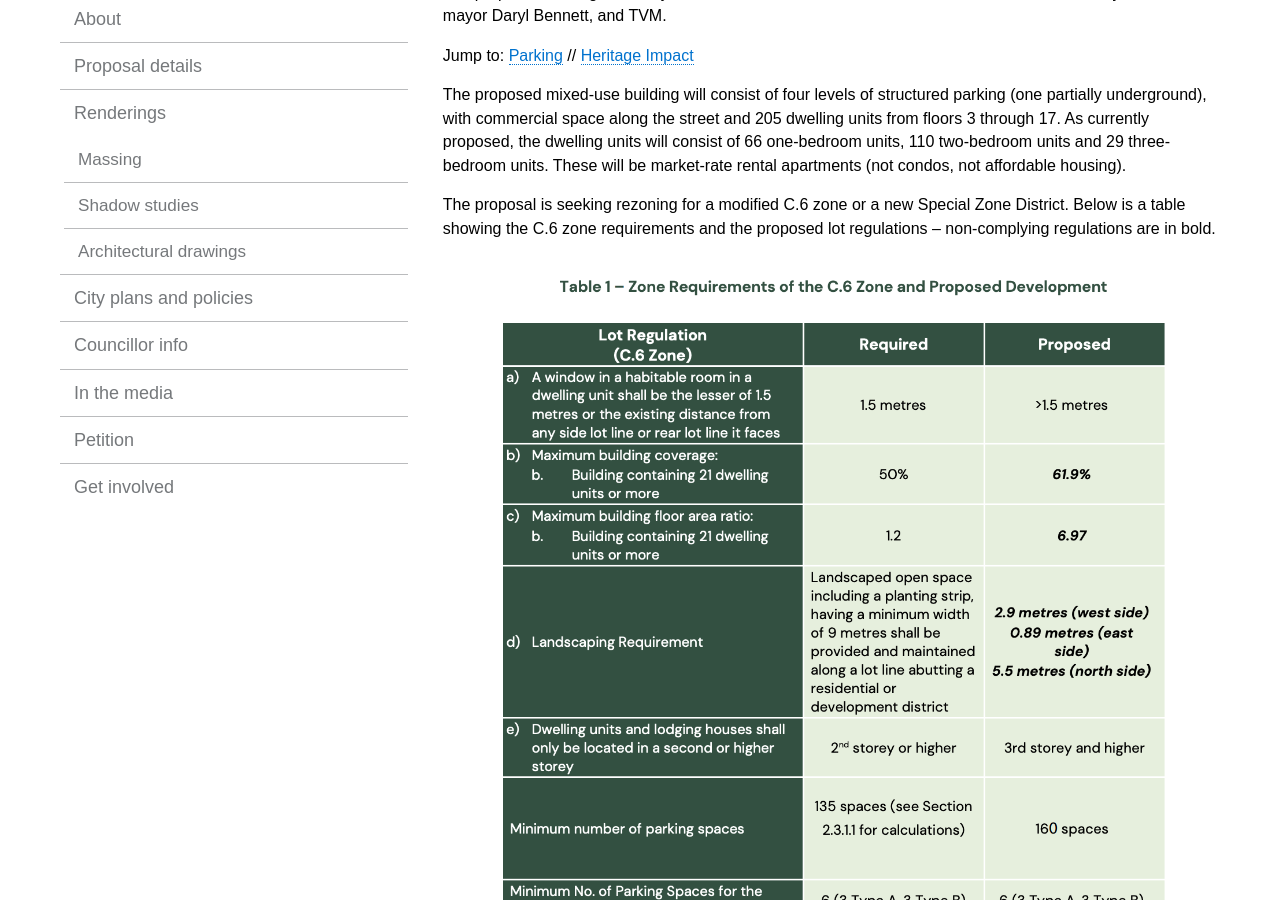
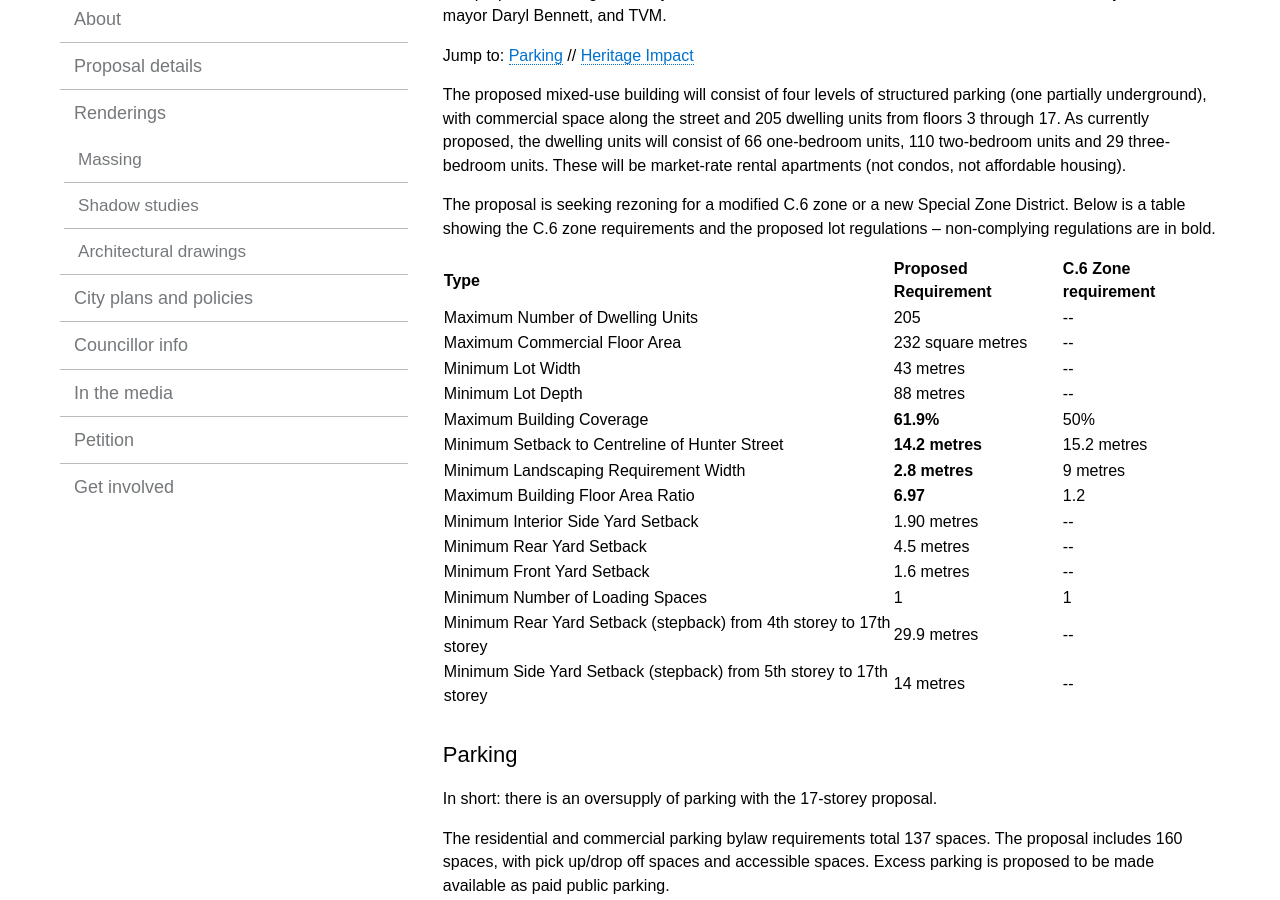
Before and after one commit to 90hunter/90HunterStE, a Jekyll site: the page built from _pages/proposal-details.md, in a window 1280 px wide and 900 px high, scrolled down 217 px. Built offline with Jekyll 4.4.1, drawn with Linux system fonts in a browser that asks for light colours.

Commit message:
update zoning

```diff
--- a/_pages/proposal-details.md
+++ b/_pages/proposal-details.md
@@ -10,7 +10,83 @@ The proposed mixed-use building will consist of four levels of structured parkin
 
 The proposal is seeking rezoning for a modified C.6 zone or a new Special Zone District. Below is a table showing the C.6 zone requirements and the proposed lot regulations -- non-complying regulations are in bold.
 
-<img src="/assets/img/zone_requirements.png" style="max-width:100%;height:auto;" alt="shadow impact study for the 17-storey building within the neighbourhood context">
+<table>
+    <tr>
+        <td><b>Type</b></td>
+        <td><b>Proposed Requirement</b></td>
+        <td><b>C.6 Zone requirement</b></td>
+    </tr>
+    <tr>
+        <td>Maximum Number of Dwelling Units</td>
+        <td>205</td>
+        <td>--</td>
+    </tr>
+    <tr>
+        <td>Maximum Commercial Floor Area</td>
+        <td>232 square metres</td>
+        <td>--</td>
+    </tr>
+    <tr>
+        <td>Minimum Lot Width</td>
+        <td>43 metres</td>
+        <td>--</td>
+    </tr>
+    <tr>
+        <td>Minimum Lot Depth</td>
+        <td>88 metres</td>
+        <td>--</td>
+    </tr>
+    <tr>
+        <td>Maximum Building Coverage</td>
+        <td><b>61.9%</b></td>
+        <td>50%</td>
+    </tr>
+    <tr>
+        <td>Minimum Setback to Centreline of Hunter Street</td>
+        <td><b>14.2 metres</b></td>
+        <td>15.2 metres</td>
+    </tr>
+    <tr>
+        <td>Minimum Landscaping Requirement Width</td>
+        <td><b>2.8 metres</b></td>
+        <td>9 metres</td>
+    </tr>
+    <tr>
+        <td>Maximum Building Floor Area Ratio</td>
+        <td><b>6.97</b></td>
+        <td>1.2</td>
+    </tr>
+    <tr>
+        <td>Minimum Interior Side Yard Setback</td>
+        <td>1.90 metres</td>
+        <td>--</td>
+    </tr>
+    <tr>
+        <td>Minimum Rear Yard Setback</td>
+        <td>4.5 metres</td>
+        <td>--</td>
+    </tr>
+    <tr>
+        <td>Minimum Front Yard Setback</td>
+        <td>1.6 metres</td>
+        <td>--</td>
+    </tr>
+    <tr>
+        <td>Minimum Number of Loading Spaces</td>
+        <td>1</td>
+        <td>1</td>
+    </tr>
+    <tr>
+        <td>Minimum Rear Yard Setback (stepback) from 4th storey to 17th storey</td>
+        <td>29.9 metres</td>
+        <td>--</td>
+    </tr>
+    <tr>
+        <td>Minimum Side Yard Setback (stepback) from 5th storey to 17th storey</td>
+        <td>14 metres</td>
+        <td>--</td>
+    </tr>
+</table>
 
 ## Parking
 
```
Also changed, not shown: 1 other file.
